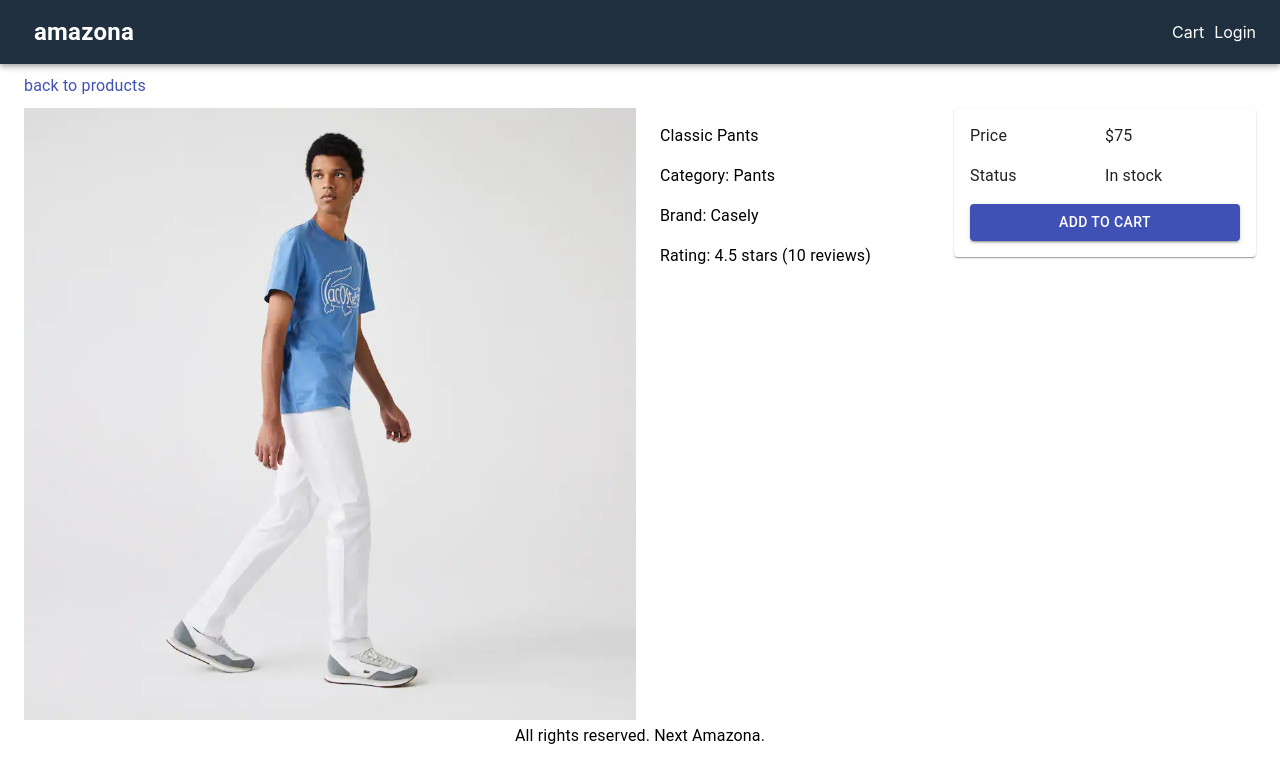
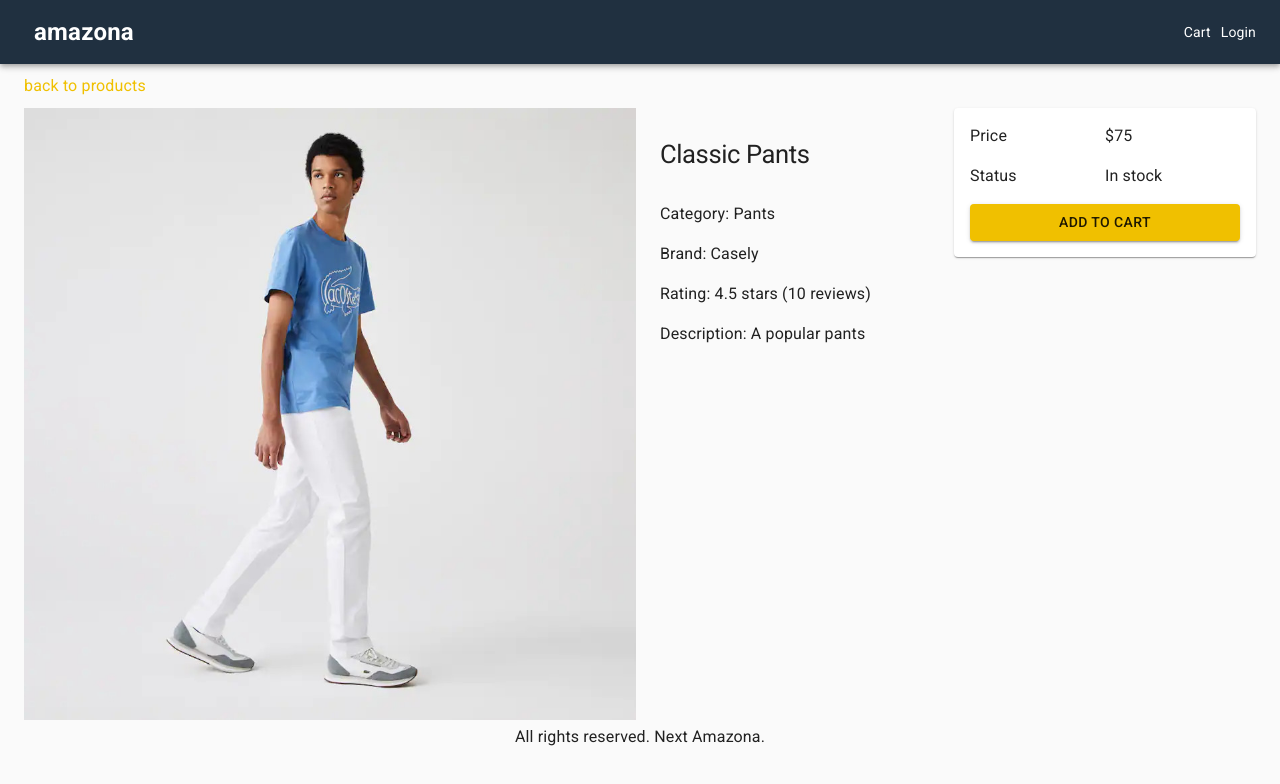
Before and after one commit to Kiminoto1412/next-ecommerce, a Next.js app: page /product/classic-pants in a window 1280 px wide. Shown: the top 784 px of the page. Built offline with nearby package versions, Linux system fonts and the light colour scheme.

Commit message:
feat:theme in Layout component

```diff
--- a/components/Layout.js
+++ b/components/Layout.js
@@ -7,24 +7,55 @@
   Typography,
   Container,
   Link,
+  createTheme,
+  ThemeProvider,
+  CssBaseline,
 } from "@material-ui/core";
 import useStyles from "../utils/styles";
 // import Link from "next/link";
 
-export default function Layout({ title,description,children }) {
+export default function Layout({ title, description, children }) {
+  const theme = createTheme({
+    typography: {
+      h1: {
+        fontSize: "1.6rem",
+        fontWeight: 400,
+        margin: "1rem 0",
+      },
+      h2: {
+        fontSize: "1.4rem",
+        fontWeight: 400,
+        margin: "1rem 0",
+      },
+    },
+    palette: {
+      type: "light",
+      primary: {
+        main: "#f0c000",
+      },
+      secondary: {
+        main: "#208080",
+      },
+    },
+  });
   const classes = useStyles();
   return (
     <div>
       <Head>
-        <title>{title ? `${title} - Next Amazona`:"Next Amazona"}</title>
+        <title>{title ? `${title} - Next Amazona` : "Next Amazona"}</title>
         {/* for SEO */}
         {description && <meta name="description" content={description}></meta>}
       </Head>
+      <ThemeProvider theme={theme}>
+        {/* ถ้าใช้ ThemeProvider ต้องใส่ CssBaseline ด้วย*/}
+        <CssBaseline />
         <AppBar position="static" className={classes.navbar}>
           <Toolbar>
             {/* <NextLink href="/" passHref> */}
-            <Link  href="/">
-            <Typography className={classes.brand} align="center">amazona</Typography>
+            <Link href="/">
+              <Typography className={classes.brand} align="center">
+                amazona
+              </Typography>
             </Link>
             {/* </NextLink> */}
             <div className={classes.grow}></div>
@@ -44,6 +75,7 @@
         <footer className={classes.footer}>
           <Typography>All rights reserved. Next Amazona.</Typography>
         </footer>
+      </ThemeProvider>
     </div>
   );
 }
--- a/pages/_document.js
+++ b/pages/_document.js
@@ -6,7 +6,13 @@
   render() {
     return (
       <Html lang="en">
-        <Head></Head>
+        <Head>
+          {/* add link from google font */}
+        <link
+            rel="stylesheet"
+            href="https://fonts.googleapis.com/css?family=Roboto:300,400,500,700&display=swap"
+          />
+        </Head>
         <body>
           <Main />
           <NextScript />
--- a/pages/product/[slug].js
+++ b/pages/product/[slug].js
@@ -44,7 +44,7 @@
         <Grid item md={3} xs={12}>
           <List>
             <ListItem>
-              <Typography component="h1">{product.name}</Typography>
+              <Typography component="h1" variant="h1">{product.name}</Typography>
             </ListItem>
             <ListItem>
               <Typography>Category: {product.category}</Typography>
@@ -55,6 +55,11 @@
             <ListItem>
               <Typography>
                 Rating: {product.rating} stars ({product.numReviews} reviews)
+              </Typography>
+            </ListItem>
+            <ListItem>
+              <Typography>
+                Description: {product.description}
               </Typography>
             </ListItem>
           </List>
```
Lines whose indentation alone changed are shown as unchanged.
